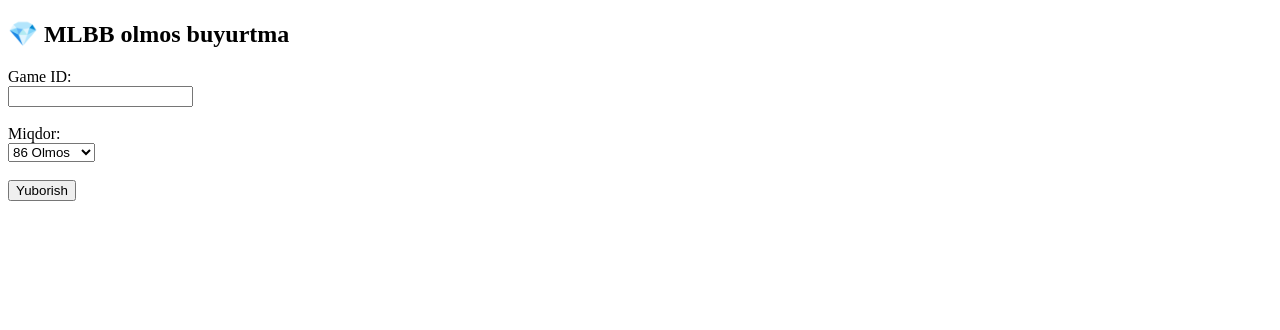
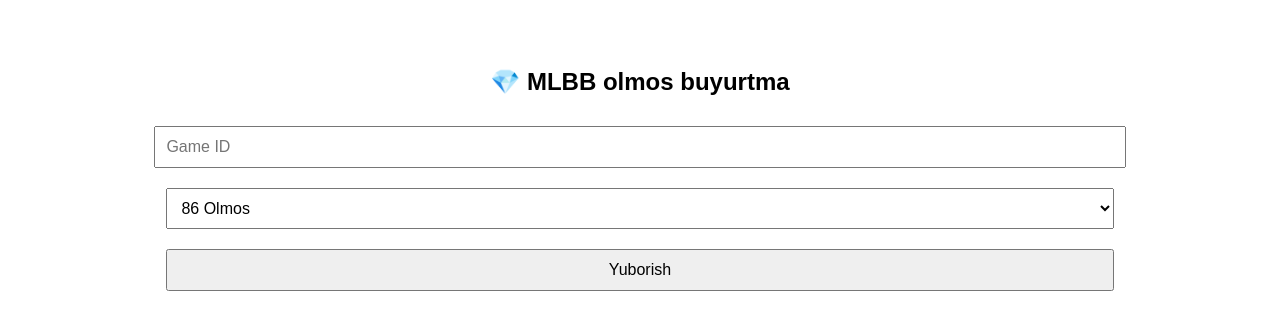
Before and after one commit to Shahzod919/mlbb-webapp2, a plain HTML site: page index.html in a window 1280 px wide. Drawn offline with Linux system fonts and the light colour scheme.

Commit message:
Add files via upload

```diff
--- a/index.html
+++ b/index.html
@@ -1,42 +1,54 @@
-<!-- index.html -->
 <!DOCTYPE html>
 <html lang="uz">
 <head>
-  <meta charset="UTF-8" />
-  <meta name="viewport" content="width=device-width, initial-scale=1.0" />
-  <title>MLBB Buyurtma</title>
+  <meta charset="UTF-8">
+  <title>MLBB olmos buyurtma</title>
+  <style>
+    body {
+      font-family: Arial, sans-serif;
+      text-align: center;
+      padding: 40px;
+    }
+    input, select, button {
+      margin: 10px;
+      padding: 10px;
+      font-size: 16px;
+      width: 80%;
+    }
+  </style>
 </head>
 <body>
   <h2>💎 MLBB olmos buyurtma</h2>
-  <form id="orderForm">
-    <label for="game_id">Game ID:</label><br>
-    <input type="text" id="game_id" name="game_id" required><br><br>
 
-    <label for="amount">Miqdor:</label><br>
-    <select id="amount" name="amount">
+  <form id="buyurtmaForm">
+    <input type="text" id="gameId" placeholder="Game ID" required /><br>
+
+    <select id="miqdor">
       <option value="86">86 Olmos</option>
       <option value="172">172 Olmos</option>
-      <option value="344">344 Olmos</option>
-    </select><br><br>
+      <option value="257">257 Olmos</option>
+    </select><br>
 
     <button type="submit">Yuborish</button>
   </form>
 
   <script>
-    const tg = window.Telegram.WebApp;
+    const form = document.getElementById("buyurtmaForm");
 
-    document.getElementById("orderForm").addEventListener("submit", function (e) {
+    form.addEventListener("submit", function (e) {
       e.preventDefault();
 
+      const gameId = document.getElementById("gameId").value;
+      const miqdor = document.getElementById("miqdor").value;
+
       const data = {
-        game_id: document.getElementById("game_id").value,
-        amount: document.getElementById("amount").value
+        gameId: gameId,
+        miqdor: miqdor
       };
 
-      tg.sendData(JSON.stringify(data)); // Bu ma’lumotni Telegram botga jo‘natadi
+      Telegram.WebApp.sendData(JSON.stringify(data)); // Botga ma’lumot jo‘natiladi
+      Telegram.WebApp.close(); // WebApp yopiladi
     });
-
-    tg.expand(); // Web App'ni to‘liq oynada ochish
   </script>
 </body>
 </html>
```
